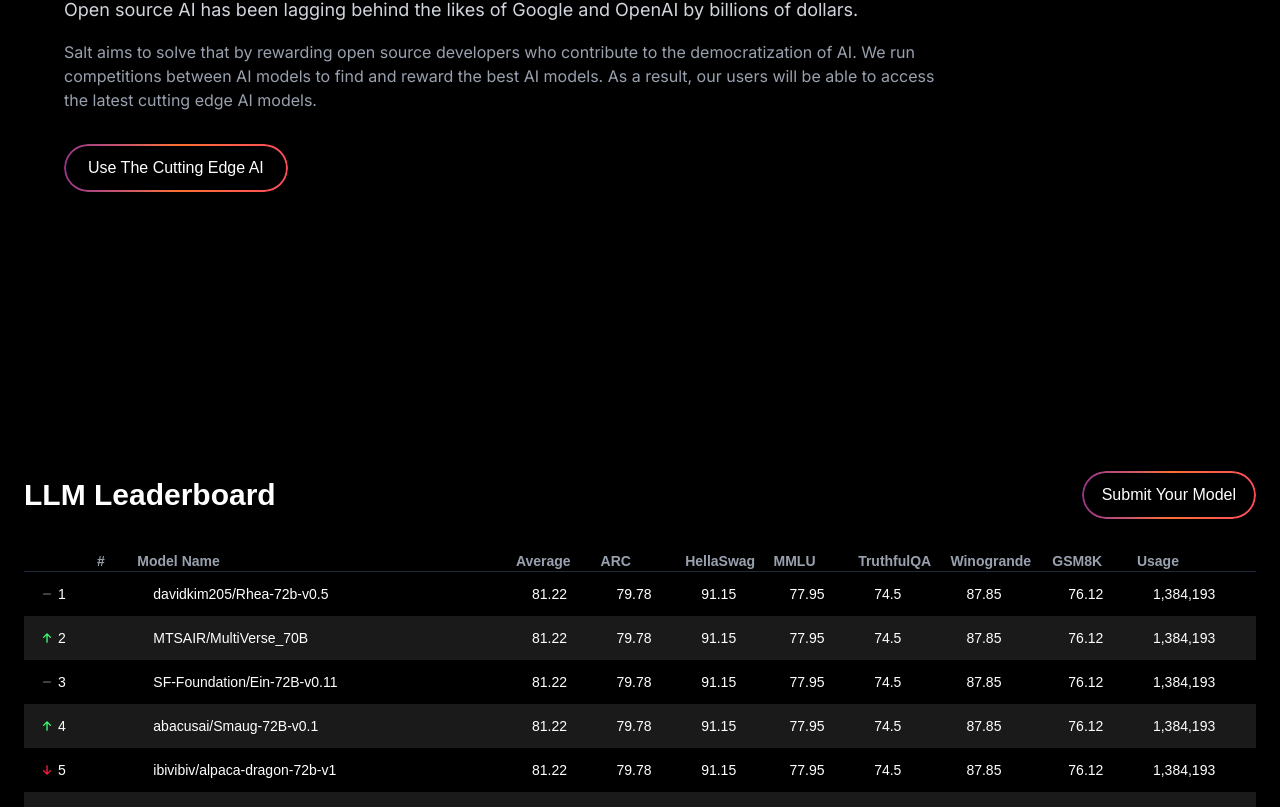
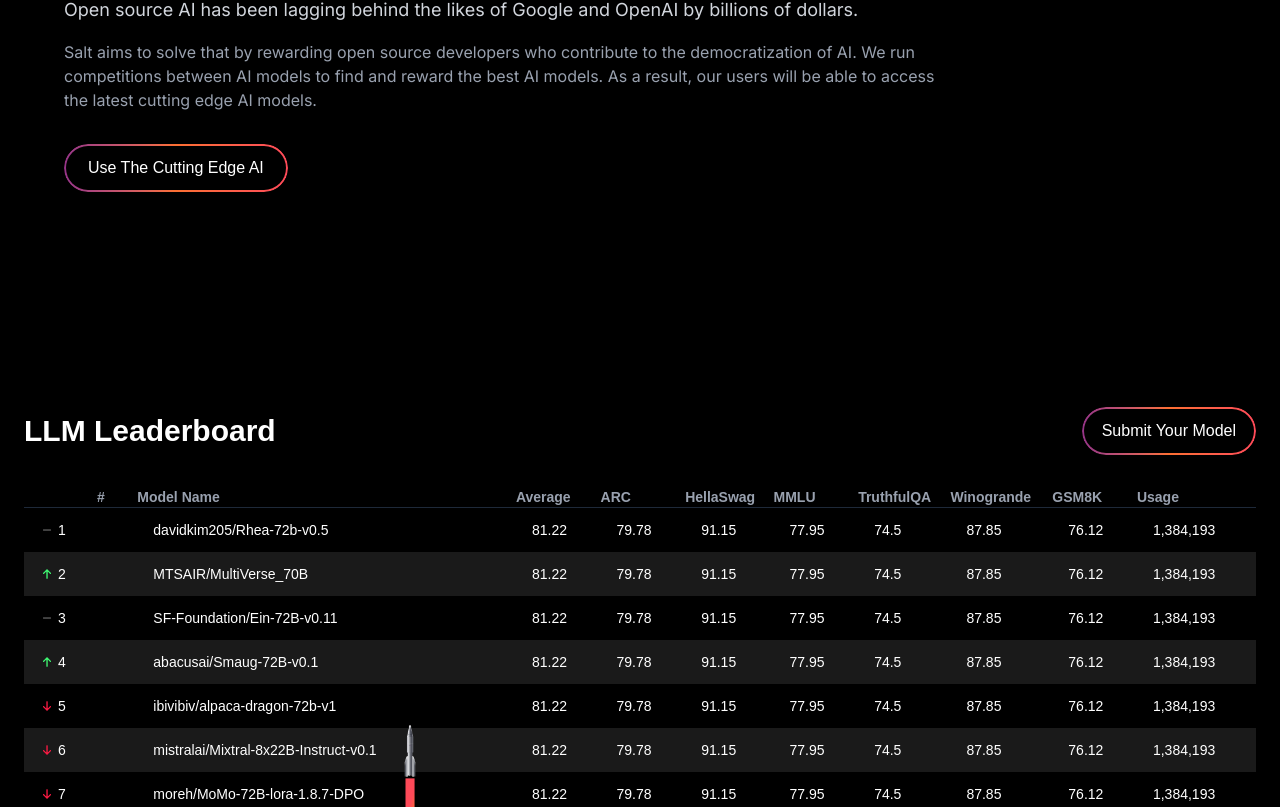
Before and after one commit to mintesnotbekele/parallaxLanding, a Next.js app: page / in a window 1280 px wide. Shown: the part 1993-2800 px from the top of the page. Built offline with nearby package versions, Linux system fonts and the light colour scheme; a web font is replaced by a local one.

Commit message:
spacing fixed on leaderboard

```diff
--- a/src/components/Leaderboard.tsx
+++ b/src/components/Leaderboard.tsx
@@ -81,7 +81,7 @@
   const y = useSpring(rawY, { stiffness: 100, damping: 20 });
 
   return (
-   <div ref={sectionRef} className="relative py-16 overflow-hidden">
+   <div ref={sectionRef} className="relative  overflow-hidden">
 
       <motion.div style={{ y,  zIndex: 1000 }} className="absolute inset-0 flex justify-center pointer-events-none z">
         <div className="w-full max-w-6xl mx-auto grid grid-cols-10">
```
